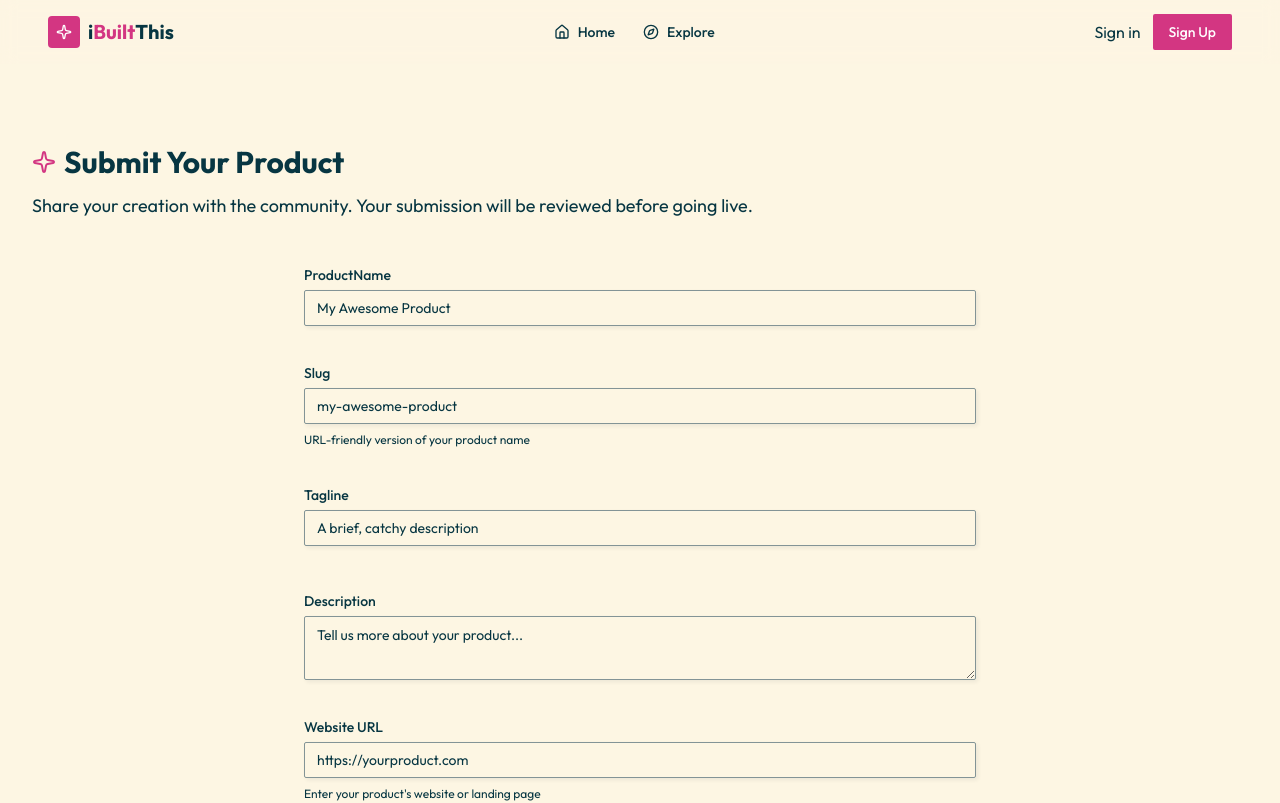
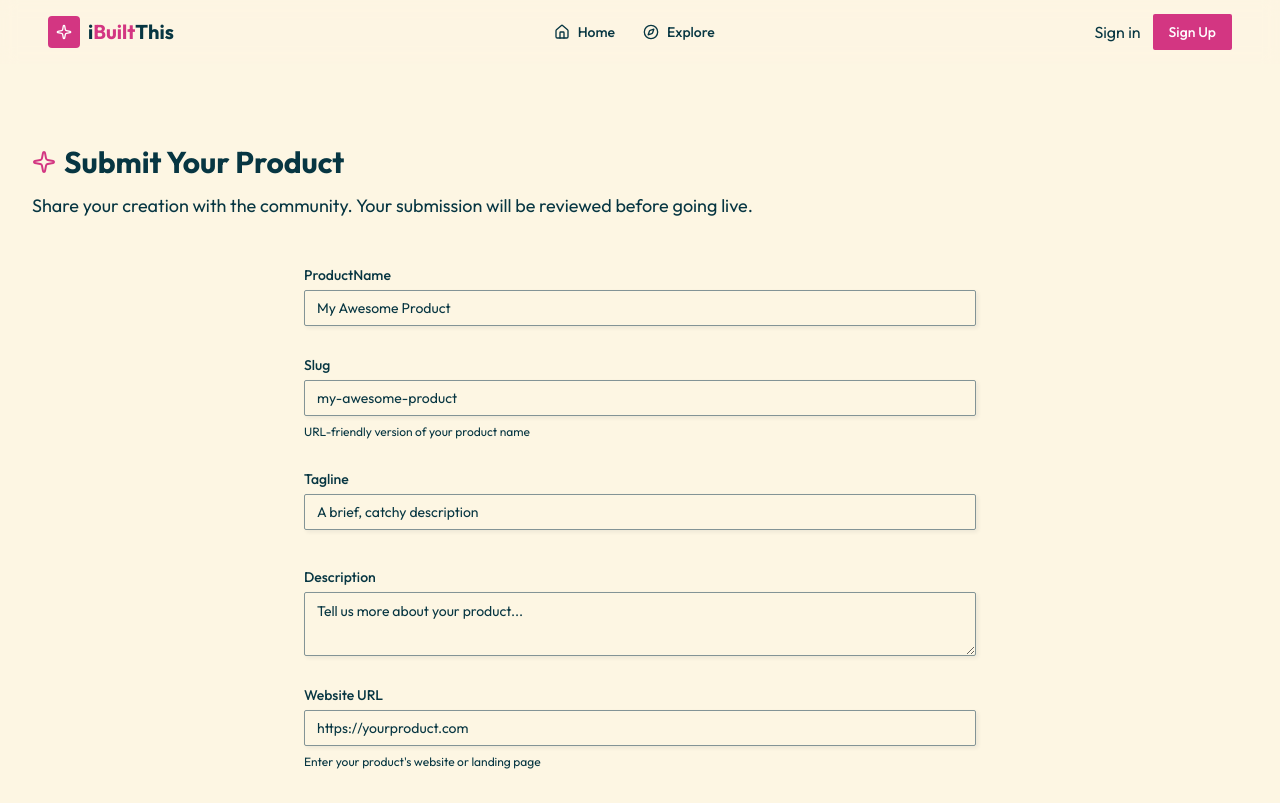
Before and after one commit to solawaleayomide/iBuiltThis-Platform, a Next.js app: page /submit in a window 1280 px wide. Shown: the top 803 px of the page. Built offline with nearby package versions, Linux system fonts and the light colour scheme; no server answers.

Commit message:
feat: Implement product submission form with a corresponding server action.

```diff
--- a/components/products/product-submit-form.tsx
+++ b/components/products/product-submit-form.tsx
@@ -1,16 +1,36 @@
 "use client";
-import { SparkleIcon } from "lucide-react";
+import { Loader2Icon, SparkleIcon } from "lucide-react";
 import { FormField } from "../forms/form-field";
 import { Button } from "../ui/button";
-import { addProduct } from "@/lib/products/product-action";
+import { addProductAction } from "@/lib/products/product-action";
+import { useActionState } from "react";
+
+const initialState = {
+  succes: false,
+  error: {},
+  message: "",
+};
+
+type FormState = {
+  success: boolean;
+  error?: Record<string, string[]>;
+  message: string;
+};
 
 export default function ProductSubmitForm() {
-  const handleSubmit = async (formData: FormData) => {
-    await addProduct(formData);
-  };
+  const [state, formAction, isPending] = useActionState<FormState>(
+    addProductAction,
+    initialState
+  );
+
+  console.log(state);
+
+  // const handleSubmit = async (formData: FormData) => {
+  //   await addProduct(formData);
+  // };
 
   return (
-    <form className="space-y-6 flex flex-col gap-4" action={handleSubmit}>
+    <form className="space-y-6 flex flex-col gap-2" action={formAction}>
       <FormField
         label="ProductName"
         name="name"
@@ -72,7 +92,14 @@ export default function ProductSubmitForm() {
         helperText="Comma-separated tags (e.g., AI, SaaS, Productivity)"
       />
       <Button type="submit">
-        <SparkleIcon className="size-4" /> Submit Product
+        {isPending ? (
+          <Loader2Icon className="size-4 animate-spin" />
+        ) : (
+          <>
+            {" "}
+            <SparkleIcon className="size-4" /> Submit Product
+          </>
+        )}
       </Button>
     </form>
   );
--- a/lib/products/product-action.ts
+++ b/lib/products/product-action.ts
@@ -1,5 +1,20 @@
 "use server";
 
-export const addProduct = async (formData: FormData) => {
+type FormState = {
+  success: boolean;
+  error?: Record<string, string[]>;
+  message: string;
+};
+
+export const addProductAction = async (
+  prevState: FormState,
+  formData: FormData
+) => {
   console.log(formData);
+
+  return {
+    success: true,
+    errors: {},
+    message: "Product added successfully",
+  };
 };
```
